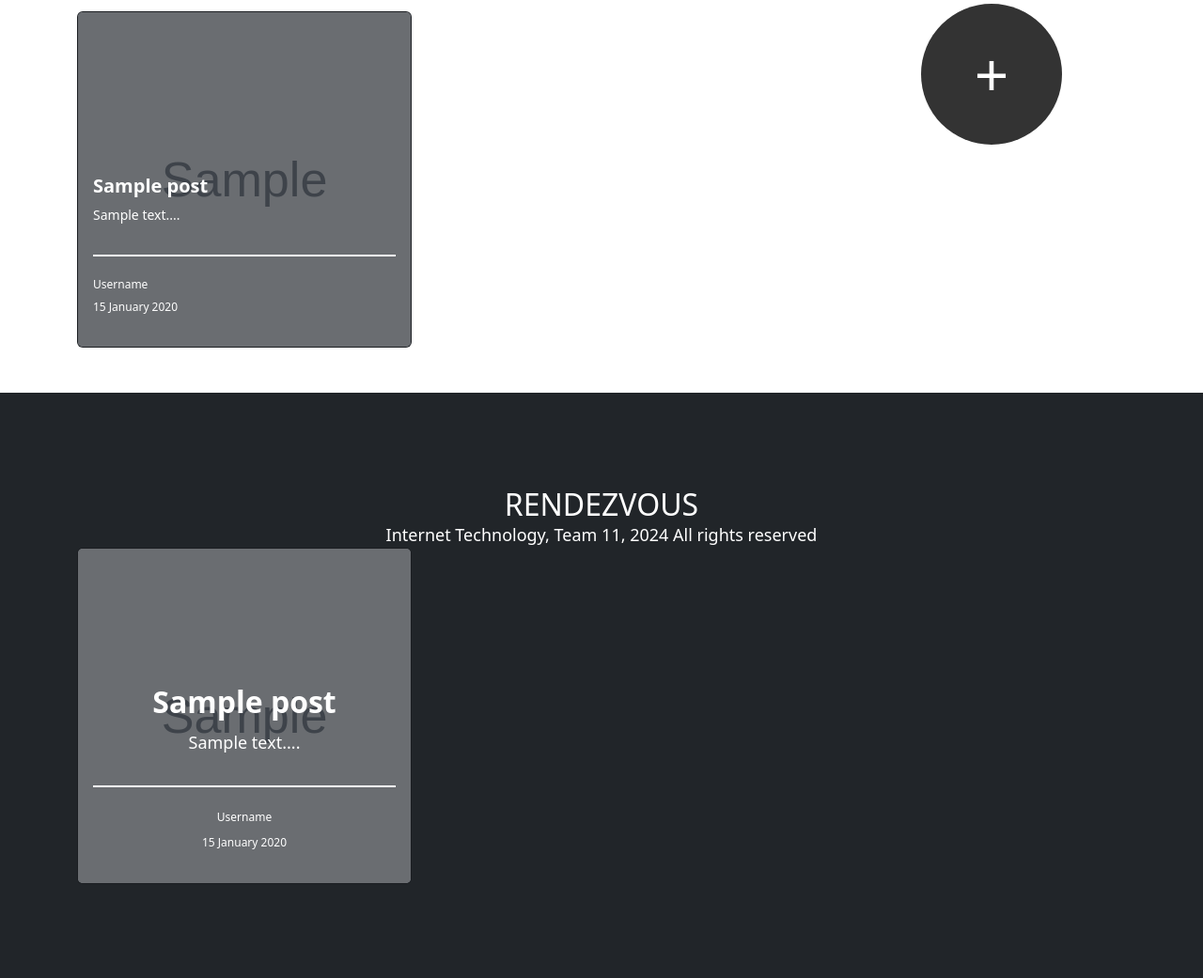
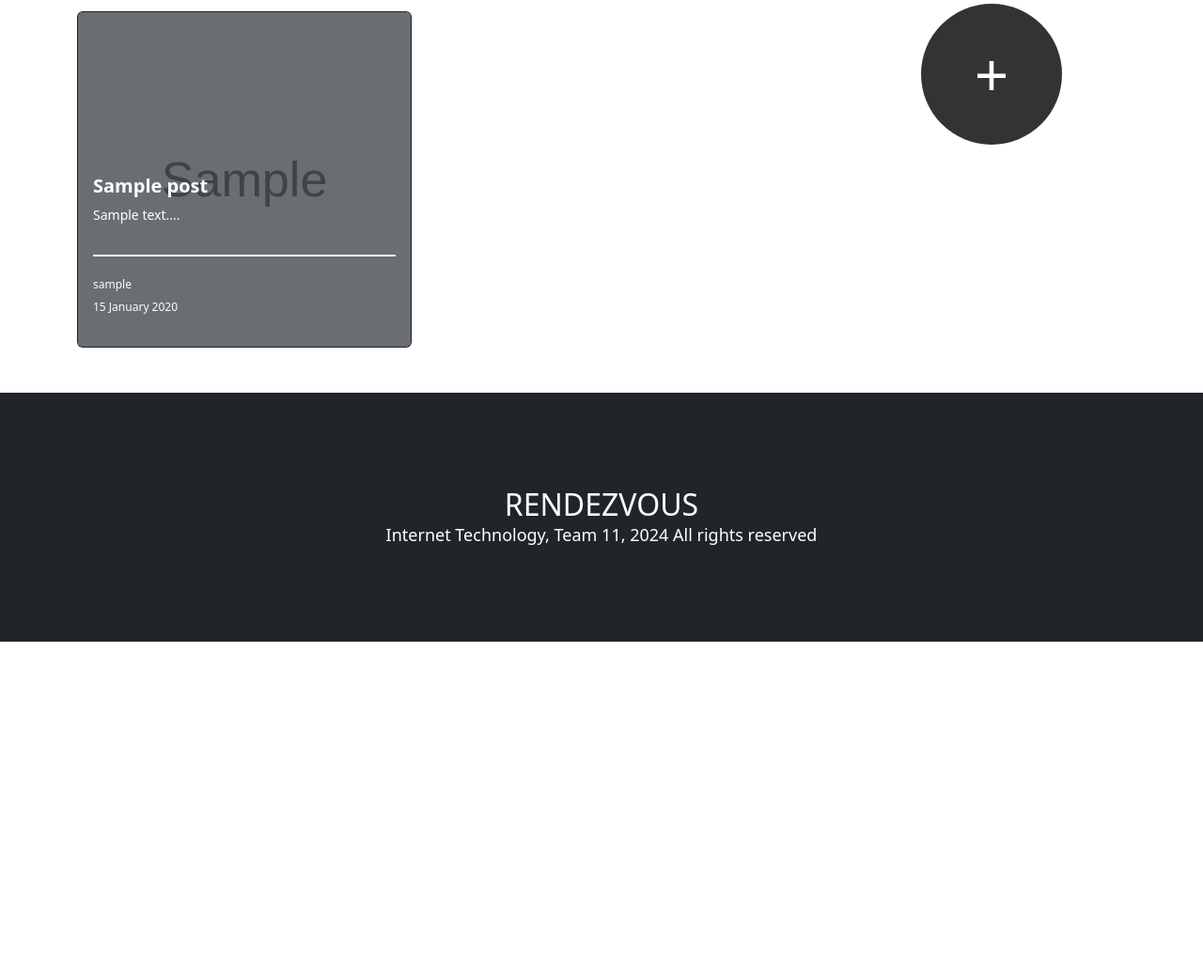
Before and after one commit to cerebralchip/Rendezvous, a Django app: page /discover/ in a window 1280 px wide. Shown: the part 626-1667 px from the top of the page at 94% size. After the commit the page ends 1309 px from the top, so only its background shows below. Run offline with Django 5.2, Linux system fonts and the light colour scheme; tables that the repository leaves empty hold one stand-in row (values such as "Sample post"); grey boxes marked "Sample" are stand-in pictures.

Commit message:
Working username displaying in discover :)

```diff
--- a/rendezvous/rendezvous_app/views.py
+++ b/rendezvous/rendezvous_app/views.py
@@ -5,15 +5,15 @@
 from django.contrib.auth.forms import UserCreationForm, AuthenticationForm
 from django.contrib.auth import login, logout
 from django.contrib.auth.decorators import login_required
+from django.contrib.auth.models import User
+
 
 from django.core import serializers
 
-from rendezvous_app.models import Country, Post
-
-
-
+from rendezvous_app.models import Country, Post, Profile
 
 from .forms import PostForm
+import json
 
 # define login view
 def login_view(request):
@@ -130,14 +130,25 @@
 
 ################# API Views #################
 
+def get_posts(order_by, num_posts):
+    posts = Post.objects.order_by(*order_by)[:num_posts]
+    posts_json = serializers.serialize('json', posts)
+    posts_data = json.loads(posts_json)
+
+    for post in posts_data:
+        user_id = post['fields']['UserID']
+        user = User.objects.get(id=user_id)
+        username = user.username
+        post['fields']['username'] = username
+
+    return json.dumps(posts_data)
+
 # Get Recent posts as used in discover page
 def get_recent_posts(request):
-    recent_posts = Post.objects.order_by('-published_date')[:5]
-    recent_posts_json = serializers.serialize('json', recent_posts)
+    recent_posts_json = get_posts(['-published_date'], 5)
     return HttpResponse(recent_posts_json, content_type='application/json')
 
 # Get most popular posts (i.e. posts with the most upvotes)
 def get_popular_posts(request):
-    popular_posts = Post.objects.order_by('-Upvotes')[:3]
-    popular_posts_json = serializers.serialize('json', popular_posts)
+    popular_posts_json = get_posts(['-Upvotes'], 3)
     return HttpResponse(popular_posts_json, content_type='application/json')
--- a/rendezvous/templates/rendezvous/about.html
+++ b/rendezvous/templates/rendezvous/about.html
@@ -78,4 +78,4 @@
         <p>555 333 222 111</p>
       </div>
     </div>
-{% end block %}
+{% endblock %}
--- a/rendezvous/templates/rendezvous/discover.html
+++ b/rendezvous/templates/rendezvous/discover.html
@@ -46,11 +46,7 @@
     <div class="container my-5">
       <h2 class="section-title">Popular</h2>
       <hr class="section-separator" />
-      <div class="row">
-        <div class="popular_posts_container">
-          <!-- Popular posts will be added here dynamically -->
-
-        </div>
+      <div class="row" id="popular-posts-container">
         <script>
           $(document).ready(function() {
               $.ajax({
@@ -75,16 +71,15 @@
                                           '<p class="card-text">' + fields.Text.substring(0, 100) + '...</p>' +
                                           '<hr class="card-inside-separator">' +
                                           '<p class="card-meta">' +
-                                              '<small>Username</small><br />' + // Replace 'Username' with dynamic data if available
+                                              '<small>'+ fields.username +'</small><br />' +
                                               '<small>' + publishedDate + '</small>' +
                                           '</p>' +
                                       '</div>' +
                                   '</div>' +
                               '</div>';
 
-                          // Append the constructed HTML to a container, e.g., one with class 'row'
-                          $('.row').append(postHtml);
-                      });
+                          // Append the constructed HTML to a container, e.g., one with class 'row', id 'popular-posts-container'
+                          $('#popular-posts-container').append(postHtml);});
                   }
               });
           });
```
